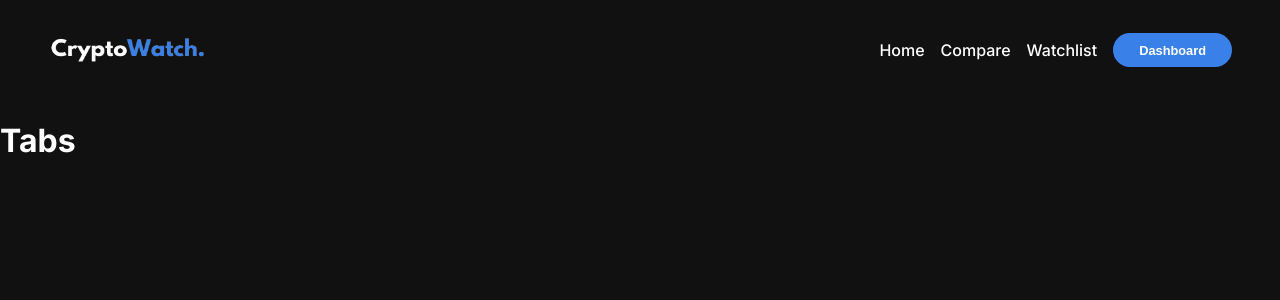
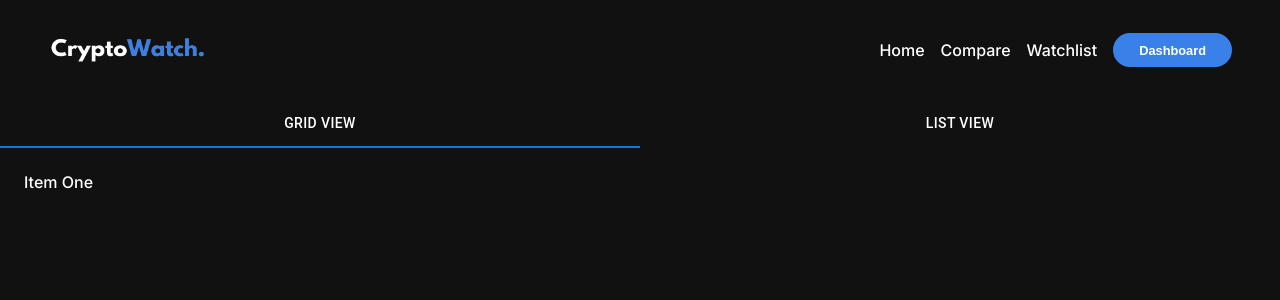
Before and after one commit to PranavBarthwal/CryptoWatch, a React (Vite) app: page /dashboard in a window 1280 px wide. Shown: the top 300 px of the page. Built offline with nearby package versions, Linux system fonts and the light colour scheme.

Commit message:
add mui tab section

```diff
--- a/package.json
+++ b/package.json
@@ -13,6 +13,7 @@
     "@emotion/react": "^11.11.4",
     "@emotion/styled": "^11.11.5",
     "@mui/icons-material": "^5.15.15",
+    "@mui/lab": "^5.0.0-alpha.170",
     "@mui/material": "^5.15.15",
     "framer-motion": "^11.1.7",
     "react": "^18.2.0",
--- a/src/components/Dashboard/Tabs/Tabs.jsx
+++ b/src/components/Dashboard/Tabs/Tabs.jsx
@@ -1,9 +1,32 @@
-import React from 'react'
+import React, { useState } from 'react';
 
-function TabsComponent() {
-    return (
-        <h1>Tabs</h1>
-    )
+import Tab from '@mui/material/Tab';
+import TabContext from '@mui/lab/TabContext';
+import TabList from '@mui/lab/TabList';
+import TabPanel from '@mui/lab/TabPanel';
+
+export default function TabsComponent() {
+  const [value, setValue] = useState('grid');
+
+  const handleChange = (event, newValue) => {
+    setValue(newValue);
+  };
+
+  return (
+    <div>
+      <TabContext value={value}>
+        <TabList
+            onChange={handleChange}
+            aria-label="lab API tabs example"
+            variant="fullWidth"
+            defaultView="grid"
+        >
+            <Tab label="Grid View" value="grid" style={{ color: 'white' }} />
+            <Tab label="List View" value="list" style={{ color: 'white' }} />
+        </TabList>
+        <TabPanel value="grid" style={{ color: 'white' }}>Item One</TabPanel>
+        <TabPanel value="list" style={{ color: 'white' }}>Item Two</TabPanel>
+      </TabContext>
+    </div>
+  );
 }
-
-export default TabsComponent
```
Also changed, not shown: 1 other file (tests, documents, lock files or other folders).
